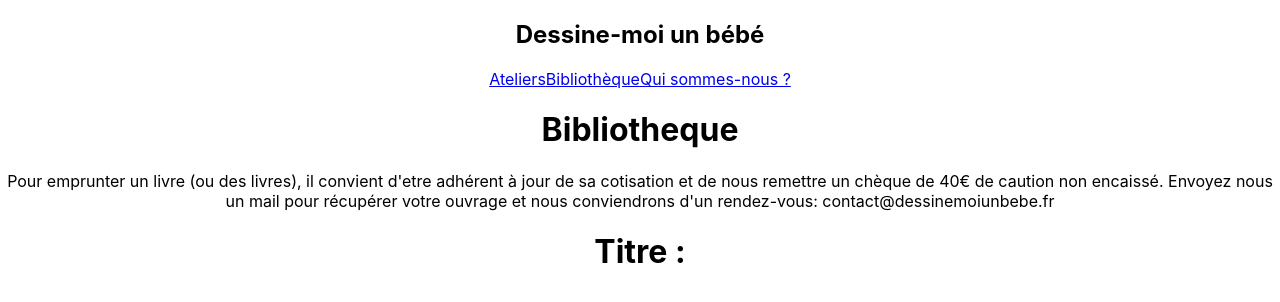
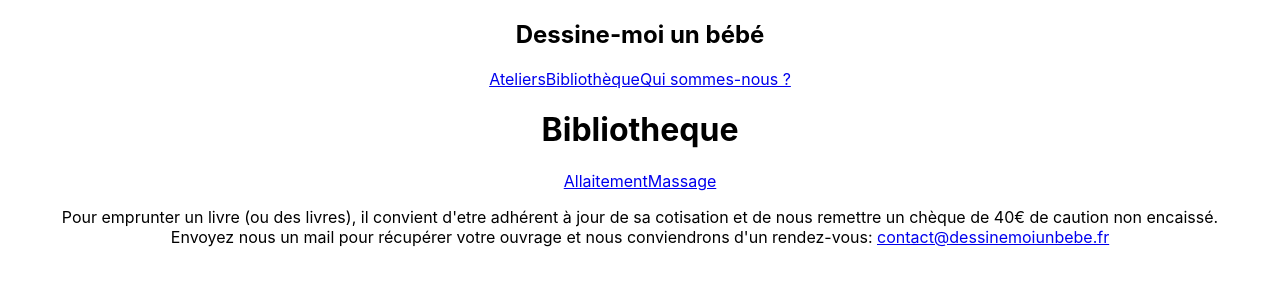
Before and after one commit to MelineCo/dessine-moi-un-bebe, a React (Create React App) app: page /bibliotheque in a window 1280 px wide. Shown: the top 302 px of the page. Built offline with nearby package versions, Linux system fonts and the light colour scheme.

Commit message:
Add nested routes for the library

```diff
--- a/src/App.js
+++ b/src/App.js
@@ -8,6 +8,7 @@ import { Equipe } from './components/Equipe';
 import { Ateliers } from './components/Ateliers';
 import { Bibliotheque } from './components/Bibliotheque';
 import { Evenements } from './components/Evenements';
+import { Livre } from './components/Livre';
 
 // Layouts
 import { RootLayout } from './layouts/RootLayout';
@@ -18,13 +19,16 @@ const router = createBrowserRouter(createRoutesFromElements(
     <Route path='home' element={ <Home/> }/>
     <Route path='evenements' element={ <Evenements/> }/>
     <Route path='ateliers' element={ <Ateliers/> }/>
-    <Route path='bibliotheque' element={ <Bibliotheque /> }/>
+    <Route path='bibliotheque' element={ <Bibliotheque /> }>
+      <Route path='allaitement' element={ <Livre/> }/>
+      <Route path='massage' element={ <Ateliers/> }/>
+    </Route>
     <Route path='equipe' element={ <Equipe /> }/>
   </Route>
 ));
 
 function App() {
-  const [equipe, setEquipe] = useState(sample_equipe);
+
   return (
     <div className="App">
       <RouterProvider router={router} />
@@ -33,33 +37,3 @@ function App() {
 }
 
 export default App;
-
-const sample_equipe = [
-  {
-      id: 1,
-      prenom: "Laetitia",
-      role: "Présidente",
-      presentation: "Bientôt 9 ans, c'est mon âge de maman. Et me voilà découvrant et sillonnant ce nouvel univers. Un univers où l'on est femme, maman, amie, compagne, confidente... J'aime les rencontres et le partage, les arbres et le Chili. J'aime aussi les jeux et le yoga, les livres et le soleil, le muscat et le chocolat. Grâce à Dessine-moi un bébé, j'ai appris à porter et à masser mon bébé, j'ai rencontré des mamans lors des p'tits dej du mardi... et comme elle a une belle aura cette association, j'ai eu envie d'y mettre un pied, pour davantage de rencontres, de beaux projets, et pour tisser de jolis liens."
-
-  },
-  {
-      id: 2,
-      prenom: "Aurore",
-      role: "Trésorière",
-      presentation: "Maman de trois enfants, je suis passionnée par ce nouveau rôle ! Grâce à cette belle asso je me suis mise au maternage! Portage en écharpe, couches lavables, pédagogies alternatives, accouchement respecté... Par ma présence dans l'asso je souhaite aider à véhiculer ces valeurs et continuer à mettre en place avec mes équipières de belles activitées."
-
-  },
-  {
-      id: 3,
-      prenom: "Sophie",
-      role: "Créatrice de l'association, animatrice des ateliers Faber & Mazlish & gérante de la bibliothèque",
-      presentation: "Maman de grands, doula."
-
-  },
-  {
-      id: 4,
-      prenom: "Laetitia, dit 'Laetish'",
-      role: "Monitrice de portage",
-      presentation: ""
-  }
-]
--- a/src/components/Bibliotheque.js
+++ b/src/components/Bibliotheque.js
@@ -1,15 +1,19 @@
-import { Livre } from "./Livre";
+import { NavLink, Outlet } from "react-router-dom";
 
 export function Bibliotheque(props){
     return (
         <div>
             <h1>Bibliotheque</h1>
+            <nav>
+                <NavLink to="allaitement">Allaitement</NavLink>
+                <NavLink to="allaitement">Massage</NavLink>
+            </nav>
             <p>
                 Pour emprunter un livre (ou des livres), il convient d'etre adhérent à jour de sa cotisation
-                et de nous remettre un chèque de 40€ de caution non encaissé.
-                Envoyez nous un mail pour récupérer votre ouvrage et nous conviendrons d'un rendez-vous: contact@dessinemoiunbebe.fr
+                et de nous remettre un chèque de 40€ de caution non encaissé.<br />
+                Envoyez nous un mail pour récupérer votre ouvrage et nous conviendrons d'un rendez-vous: <a href="mailto:contact@dessinemoiunbebe.fr?subject=Emprunt livre">contact@dessinemoiunbebe.fr</a>
             </p>
-            <Livre titre={props.titre} />
+            <Outlet />
         </div>
     );
 }
--- a/src/layouts/RootLayout.js
+++ b/src/layouts/RootLayout.js
@@ -1,5 +1,4 @@
-import React, { useLayoutEffect } from 'react'
-import { NavLink , Outlet } from 'react-router-dom'
+import { Outlet } from 'react-router-dom'
 import { Header } from '../components/Header'
 
 export function RootLayout(){
```
